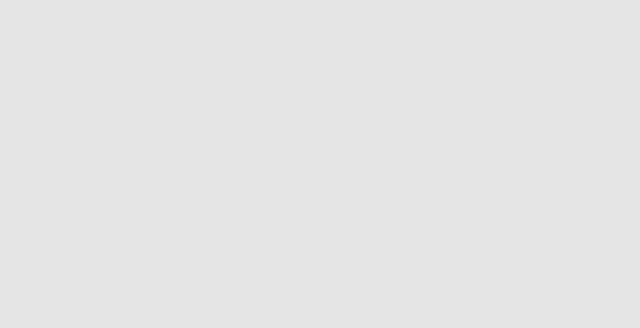
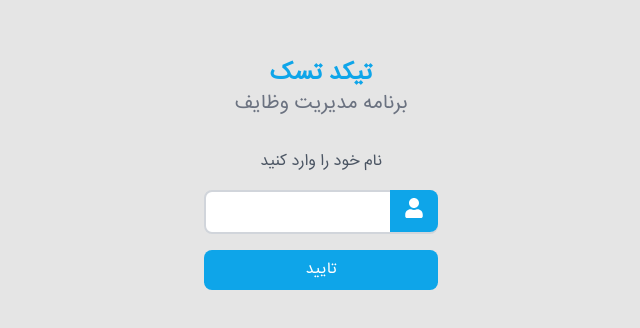
Before and after one commit to tcodt/task-manager, a React (Vite) app: page /register_user in a window 1280 px wide. Before the commit this address had no page. Shown: the part 226-554 px from the top of the page, without its empty margins (435-1075 px from the left). Built offline with nearby package versions, Linux system fonts and the light colour scheme.

Commit message:
add register user page

```diff
--- a/src/pages/GetStartedExplain/GetStartedExplain.jsx
+++ b/src/pages/GetStartedExplain/GetStartedExplain.jsx
@@ -25,7 +25,7 @@ export default function GetStartedExplain() {
 
   const handleNextButton = () => {
     if (dotActive === startSkipData.length - 1) {
-      navigate("/");
+      navigate("/register_user");
     } else {
       setDotActive((prevDot) => (prevDot + 1) % startSkipData.length);
       setSkipTitle(startSkipData[dotActive].title);
@@ -70,7 +70,7 @@ export default function GetStartedExplain() {
           <p className="text-base text-gray-500 text-center">{skipDesc}</p>
         </div>
         <Link
-          to="/"
+          to="/register_user"
           className="p-3 bg-sky-500 hover:bg-sky-600 transition rounded-lg text-center text-white mt-10"
         >
           شروع
--- /dev/null
+++ b/src/pages/GetUserName/GetUserName.jsx
@@ -0,0 +1,43 @@
+import { FaUser } from "react-icons/fa";
+import { Link } from "react-router-dom";
+
+export default function GetUserName() {
+  return (
+    <div className="flex justify-center items-center h-screen">
+      <div className="flex flex-col gap-8">
+        <div className="text-center">
+          <h3 className="text-2xl font-bold text-sky-500">تیکد تسک</h3>
+          <span className="text-gray-500 text-xl">برنامه مدیریت وظایف</span>
+        </div>
+        <div className="flex flex-col gap-4">
+          <h4 className="text-base text-gray-600 text-center">
+            نام خود را وارد کنید
+          </h4>
+          <form className="flex flex-col gap-4">
+            <div className="relative">
+              <label
+                htmlFor="user_input"
+                className="p-2 bg-sky-500 rounded-s-lg h-[95%] w-12 absolute start-0 top-0"
+              >
+                <FaUser className="text-white text-xl mx-auto" />
+              </label>
+              <input
+                type="text"
+                className="p-2 border-2 border-gray-300 outline-none rounded-lg"
+                id="user_input"
+              />
+            </div>
+            <div>
+              <Link
+                to="/register_user"
+                className="p-2 bg-sky-500 hover:bg-sky-600 transition rounded-lg text-center text-white w-full block"
+              >
+                تایید
+              </Link>
+            </div>
+          </form>
+        </div>
+      </div>
+    </div>
+  );
+}
--- a/src/routes.jsx
+++ b/src/routes.jsx
@@ -1,9 +1,11 @@
+import Index from "./pages/Index/Index";
 import GetStartedExplain from "./pages/GetStartedExplain/GetStartedExplain";
-import Index from "./pages/Index/Index";
+import GetUserName from "./pages/GetUserName/GetUserName";
 
 const routes = [
   { path: "/", element: <Index /> },
   { path: "/start_explain", element: <GetStartedExplain /> },
+  { path: "/register_user", element: <GetUserName /> },
 ];
 
 export default routes;
```
